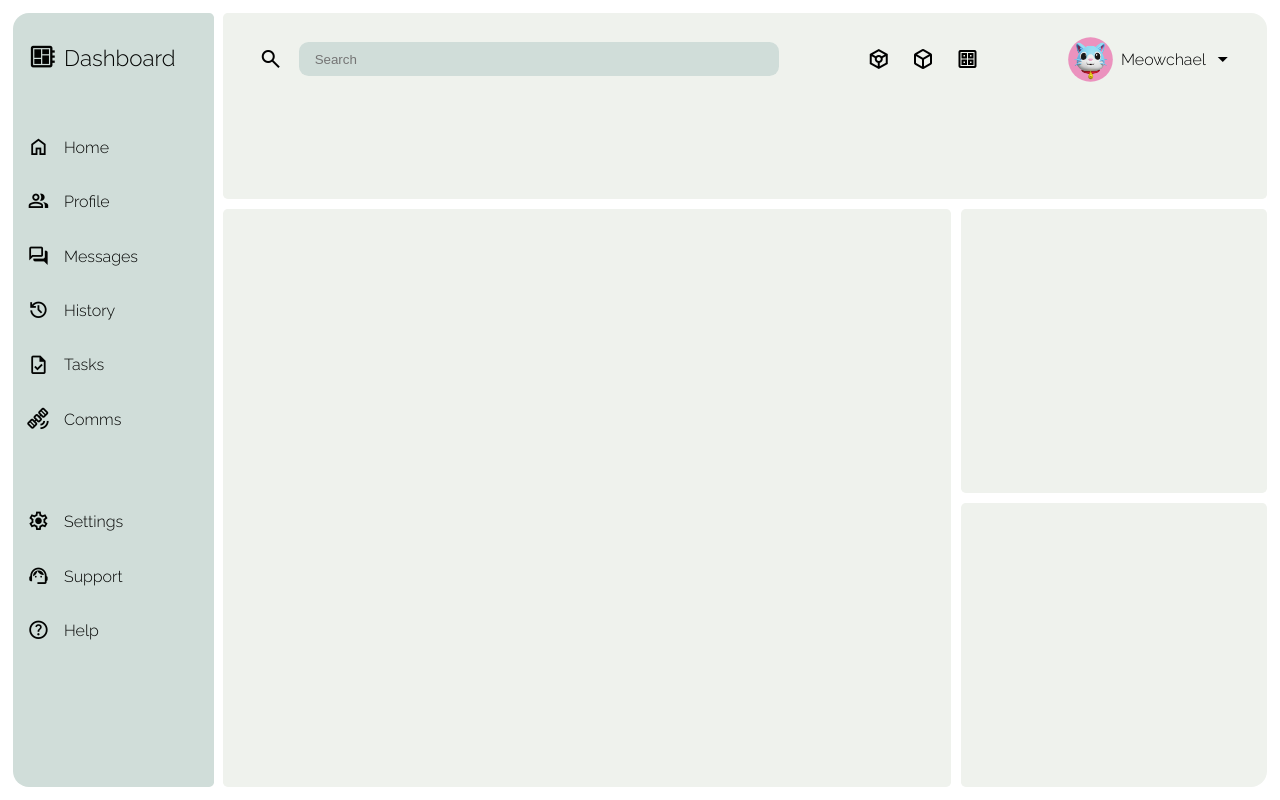
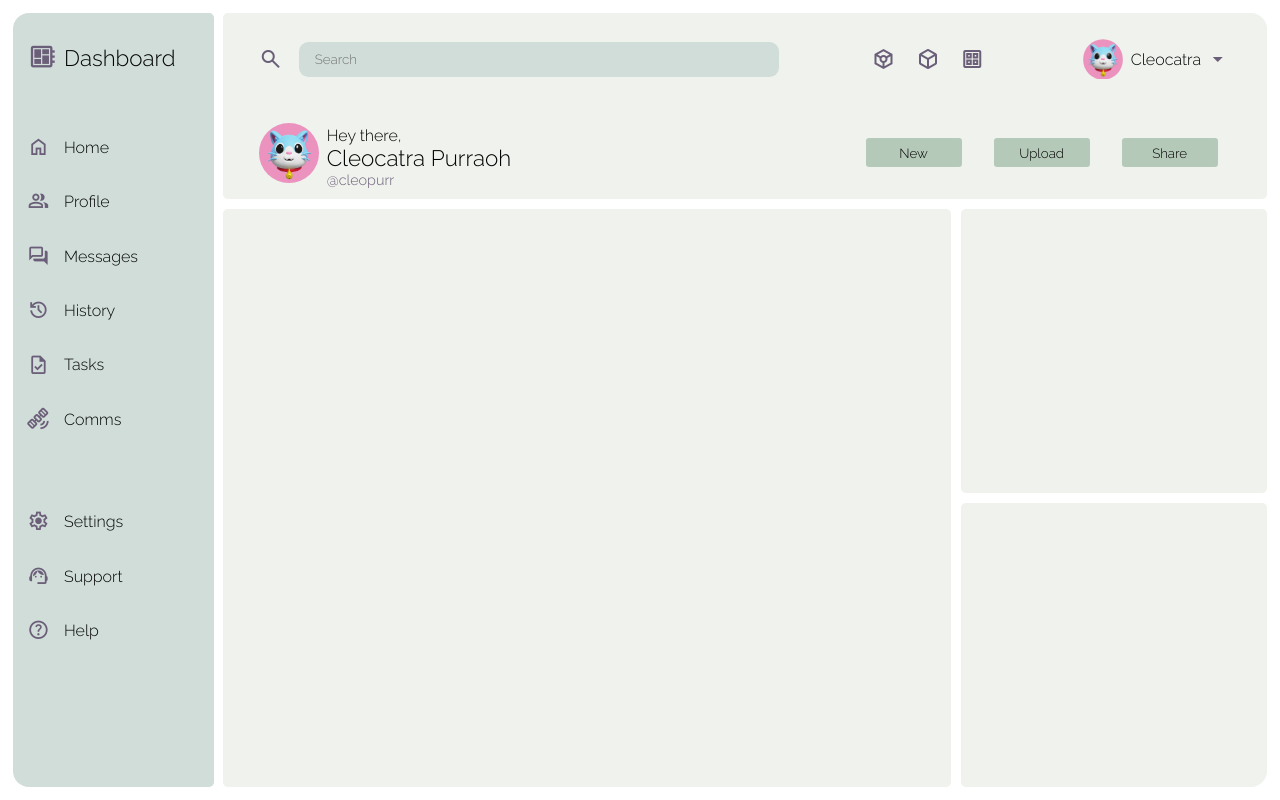
Before and after one commit to SayfSahaf/dashboard-mockup, a plain HTML site: page index.html in a window 1280 px wide. Drawn offline with nearby package versions, Linux system fonts and the light colour scheme.

Commit message:
finish lower nav, change icon color

```diff
--- a/index.html
+++ b/index.html
@@ -99,7 +99,7 @@
             <div id="un-profile">
                 <img src="./8843434.jpg" alt="profile pic">
                 <div>
-                    Meowchael
+                    Cleocatra
                 </div>
                 <span class="material-symbols-outlined">
                     arrow_drop_down
@@ -107,7 +107,19 @@
             </div>
         </div>
         <div id="lower-nav">
-
+            <div id="ln-greetings">
+                <img src="./8843434.jpg" alt="profile pic">
+                <div id="greet">
+                    <div id="hithere">Hey there,</div>
+                    <div id="ln-name">Cleocatra Purraoh </div>
+                    <div id="handle">@cleopurr</div>
+                </div>
+            </div>
+            <div id="ln-buttons">
+                <button>New</button>
+                <button>Upload</button>
+                <button>Share</button>
+            </div>
         </div>
         <div id="main-board"></div>
         <div id="side-board-2"></div>
--- a/style.css
+++ b/style.css
@@ -28,7 +28,10 @@
     gap: 1rem;
     margin-left: 2.2rem;
     margin-right: 2.2rem;
+}
 
+#searchbar > span {
+    color: #6b5e78;
 }
 
 input[type=text] {
@@ -40,6 +43,8 @@ input[type=text] {
     border: none;
     background-color: #d0ddd9;
     border-radius: 0.6rem;
+    font-family: 'Raleway', sans-serif;
+    color: #6b5e78;
 }
 
 #un-icons {
@@ -49,6 +54,7 @@ input[type=text] {
     width: 12vw;
     justify-content: space-evenly;
     margin: auto;
+    color: #6b5e78;
 }
 
 #un-profile {
@@ -62,10 +68,14 @@ input[type=text] {
     gap: 0.3rem;
 }
 
+#un-profile > span {
+    color: #6b5e78;
+}
+
 #un-profile > img {
-    width: 45px;
-    height: 45px;
-    border-radius: 50px;
+    width: 40px;
+    height: 40px;
+    border-radius: 50%;
     padding: 0.2rem;
     color: #020302;
 }
@@ -79,6 +89,63 @@ input[type=text] {
     border-bottom-right-radius: 0.3rem;
     border-bottom-left-radius: 0.3rem;
     color: #020302;
+    font-family: 'Raleway', sans-serif;
+
+    display: flex;
+    flex-direction: row;
+    align-items: center;
+    justify-content: space-between;
+}
+
+#ln-greetings {
+    display: flex;
+    flex-direction: row;
+    align-items: center;
+    margin-left: 2.2rem;
+}
+
+#ln-greetings > img {
+    width: 60px;
+    height: 60px;
+    border-radius: 50%;
+    margin-right: 0.5rem;
+}
+
+#greet {
+    display: flex;
+    flex-direction: column;
+    justify-content: center;
+}
+
+#hithere {
+    padding-top: 0.5rem;
+}
+
+
+#ln-name {
+    font-size: 1.4rem;
+}
+
+#handle {
+    color: #6b5e78;
+    font-size: 0.9rem;
+}
+
+#ln-buttons {
+    display: flex;
+    flex-direction: row;
+    justify-content: space-evenly;
+    gap: 2rem;
+    margin-right: 3.1rem;
+}
+
+#ln-buttons > button {
+    border: none;
+    width: 6rem;
+    height: 1.8rem;
+    font-family: 'Raleway', sans-serif;
+    background-color: #b5c9b9;
+    border-radius: 0.2rem;
 }
 
 #sidebar {
@@ -90,6 +157,10 @@ input[type=text] {
     border-top-left-radius: 1rem;
     border-bottom-left-radius: 1rem;
     color: #020302;
+}
+
+.sidebar-section > span, .sidebar-logo > span {
+    color: #6b5e78
 }
 
 #main-board {
```
